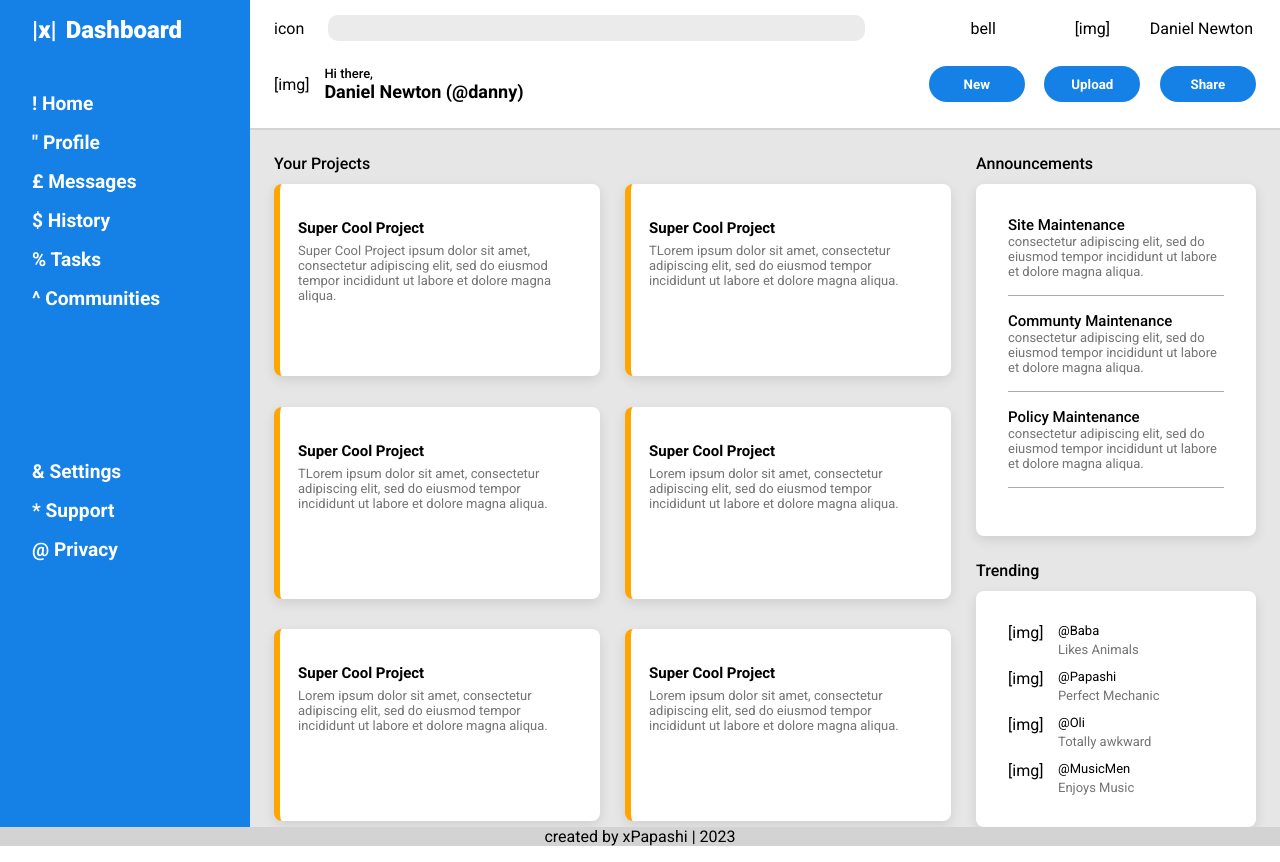
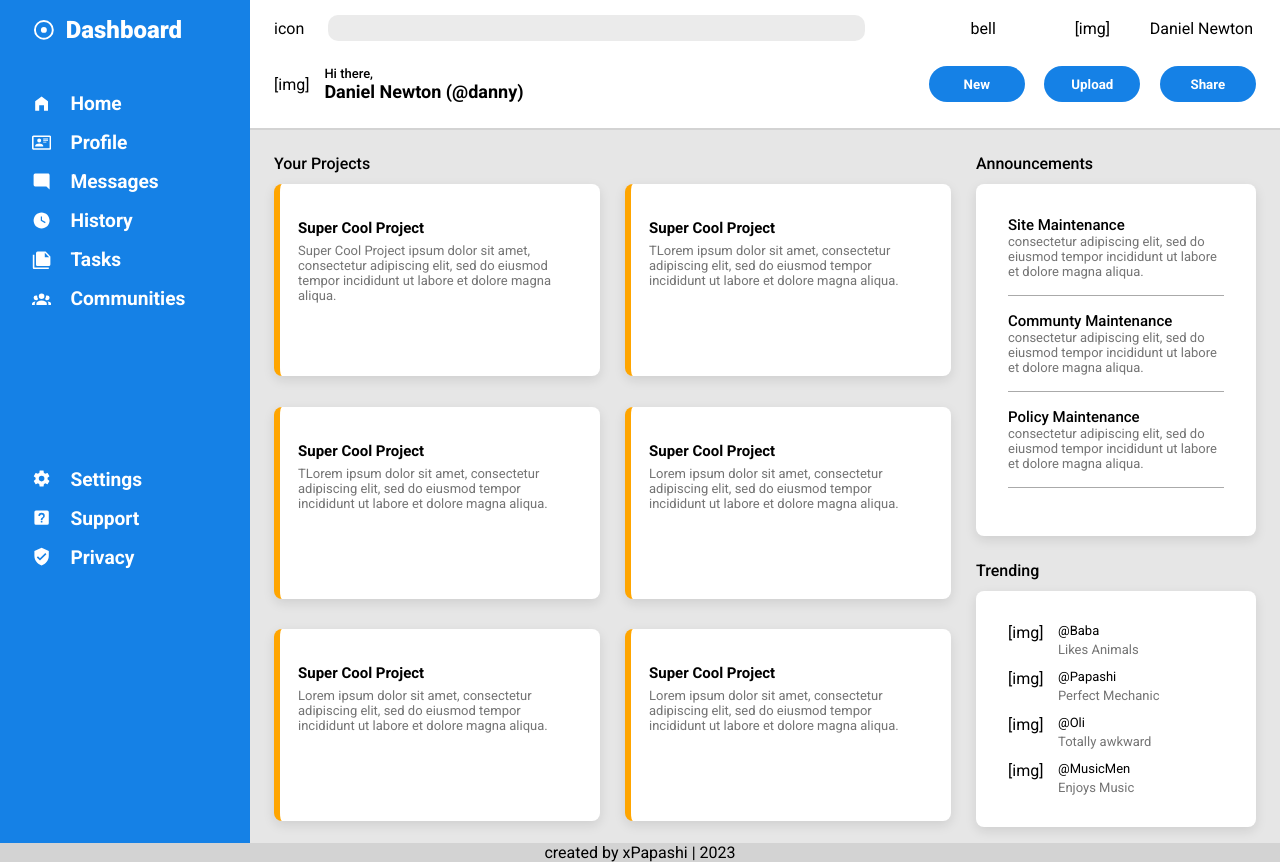
Before and after one commit to xPapashi/admin_dashboard, a plain HTML site: page index.html in a window 1280 px wide. Drawn offline with Linux system fonts and the light colour scheme.

Commit message:
Add icons and changes to UI Added icons to navbar

```diff
--- a/index.html
+++ b/index.html
@@ -10,24 +10,75 @@
     <div class="content">
       <div class="sidebar">
         <div class="logo">
-          |x|
+          <svg xmlns="http://www.w3.org/2000/svg" viewBox="0 0 24 24">
+            <title>adjust</title>
+            <path
+              d="M12,2A10,10 0 0,0 2,12A10,10 0 0,0 12,22A10,10 0 0,0 22,12A10,10 0 0,0 12,2M12,20C7.59,20 4,16.41 4,12C4,7.59 7.59,4 12,4C16.41,4 20,7.59 20,12C20,16.41 16.41,20 12,20M15,12A3,3 0 0,1 12,15A3,3 0 0,1 9,12A3,3 0 0,1 12,9A3,3 0 0,1 15,12Z"
+            />
+          </svg>
           <div class="title">Dashboard</div>
         </div>
         <div class="links-top">
           <ul>
-            <li>! Home</li>
-            <li>" Profile</li>
-            <li>£ Messages</li>
-            <li>$ History</li>
-            <li>% Tasks</li>
-            <li>^ Communities</li>
+            <li>
+              <svg xmlns="http://www.w3.org/2000/svg" viewBox="0 0 24 24">
+                <title>home-variant</title>
+                <path d="M12,3L20,9V21H15V14H9V21H4V9L12,3Z" />
+              </svg>
+              Home
+            </li>
+            <li>
+              <svg xmlns="http://www.w3.org/2000/svg" viewBox="0 0 24 24">
+                <title>card-account-details-outline</title>
+                <path
+                  d="M22,3H2C0.91,3.04 0.04,3.91 0,5V19C0.04,20.09 0.91,20.96 2,21H22C23.09,20.96 23.96,20.09 24,19V5C23.96,3.91 23.09,3.04 22,3M22,19H2V5H22V19M14,17V15.75C14,14.09 10.66,13.25 9,13.25C7.34,13.25 4,14.09 4,15.75V17H14M9,7A2.5,2.5 0 0,0 6.5,9.5A2.5,2.5 0 0,0 9,12A2.5,2.5 0 0,0 11.5,9.5A2.5,2.5 0 0,0 9,7M14,7V8H20V7H14M14,9V10H20V9H14M14,11V12H18V11H14"
+                />
+              </svg>
+              Profile
+            </li>
+            <li>
+              <svg xmlns="http://www.w3.org/2000/svg" viewBox="0 0 24 24">
+                <title>message-reply</title>
+                <path
+                  d="M22,4C22,2.89 21.1,2 20,2H4A2,2 0 0,0 2,4V16A2,2 0 0,0 4,18H18L22,22V4Z"
+                />
+              </svg>
+              Messages
+            </li>
+            <li>
+              <svg xmlns="http://www.w3.org/2000/svg" viewBox="0 0 24 24">
+                <title>clock-time-four</title>
+                <path
+                  d="M12 2C6.5 2 2 6.5 2 12C2 17.5 6.5 22 12 22C17.5 22 22 17.5 22 12S17.5 2 12 2M16.3 15.2L11 12.3V7H12.5V11.4L17 13.9L16.3 15.2Z"
+                />
+              </svg>
+              History
+            </li>
+            <li>
+              <svg xmlns="http://www.w3.org/2000/svg" viewBox="0 0 24 24">
+                <title>note-multiple</title>
+                <path
+                  d="M16,9H21.5L16,3.5V9M7,2H17L23,8V18A2,2 0 0,1 21,20H7C5.89,20 5,19.1 5,18V4A2,2 0 0,1 7,2M3,6V22H21V24H3A2,2 0 0,1 1,22V6H3Z"
+                />
+              </svg>
+              Tasks
+            </li>
+            <li>
+              <svg xmlns="http://www.w3.org/2000/svg" viewBox="0 0 24 24">
+                <title>account-group</title>
+                <path
+                  d="M12,5.5A3.5,3.5 0 0,1 15.5,9A3.5,3.5 0 0,1 12,12.5A3.5,3.5 0 0,1 8.5,9A3.5,3.5 0 0,1 12,5.5M5,8C5.56,8 6.08,8.15 6.53,8.42C6.38,9.85 6.8,11.27 7.66,12.38C7.16,13.34 6.16,14 5,14A3,3 0 0,1 2,11A3,3 0 0,1 5,8M19,8A3,3 0 0,1 22,11A3,3 0 0,1 19,14C17.84,14 16.84,13.34 16.34,12.38C17.2,11.27 17.62,9.85 17.47,8.42C17.92,8.15 18.44,8 19,8M5.5,18.25C5.5,16.18 8.41,14.5 12,14.5C15.59,14.5 18.5,16.18 18.5,18.25V20H5.5V18.25M0,20V18.5C0,17.11 1.89,15.94 4.45,15.6C3.86,16.28 3.5,17.22 3.5,18.25V20H0M24,20H20.5V18.25C20.5,17.22 20.14,16.28 19.55,15.6C22.11,15.94 24,17.11 24,18.5V20Z"
+                />
+              </svg>
+              Communities
+            </li>
           </ul>
         </div>
         <div class="links-bot">
           <ul>
-            <li>& Settings</li>
-            <li>* Support</li>
-            <li>@ Privacy</li>
+            <li><svg xmlns="http://www.w3.org/2000/svg" viewBox="0 0 24 24"><title>cog</title><path d="M12,15.5A3.5,3.5 0 0,1 8.5,12A3.5,3.5 0 0,1 12,8.5A3.5,3.5 0 0,1 15.5,12A3.5,3.5 0 0,1 12,15.5M19.43,12.97C19.47,12.65 19.5,12.33 19.5,12C19.5,11.67 19.47,11.34 19.43,11L21.54,9.37C21.73,9.22 21.78,8.95 21.66,8.73L19.66,5.27C19.54,5.05 19.27,4.96 19.05,5.05L16.56,6.05C16.04,5.66 15.5,5.32 14.87,5.07L14.5,2.42C14.46,2.18 14.25,2 14,2H10C9.75,2 9.54,2.18 9.5,2.42L9.13,5.07C8.5,5.32 7.96,5.66 7.44,6.05L4.95,5.05C4.73,4.96 4.46,5.05 4.34,5.27L2.34,8.73C2.21,8.95 2.27,9.22 2.46,9.37L4.57,11C4.53,11.34 4.5,11.67 4.5,12C4.5,12.33 4.53,12.65 4.57,12.97L2.46,14.63C2.27,14.78 2.21,15.05 2.34,15.27L4.34,18.73C4.46,18.95 4.73,19.03 4.95,18.95L7.44,17.94C7.96,18.34 8.5,18.68 9.13,18.93L9.5,21.58C9.54,21.82 9.75,22 10,22H14C14.25,22 14.46,21.82 14.5,21.58L14.87,18.93C15.5,18.67 16.04,18.34 16.56,17.94L19.05,18.95C19.27,19.03 19.54,18.95 19.66,18.73L21.66,15.27C21.78,15.05 21.73,14.78 21.54,14.63L19.43,12.97Z" /></svg> Settings</li>
+            <li><svg xmlns="http://www.w3.org/2000/svg" viewBox="0 0 24 24"><title>help-box</title><path d="M11,18H13V16H11V18M12,6A4,4 0 0,0 8,10H10A2,2 0 0,1 12,8A2,2 0 0,1 14,10C14,12 11,11.75 11,15H13C13,12.75 16,12.5 16,10A4,4 0 0,0 12,6M5,3H19A2,2 0 0,1 21,5V19A2,2 0 0,1 19,21H5A2,2 0 0,1 3,19V5A2,2 0 0,1 5,3Z" /></svg> Support</li>
+            <li><svg xmlns="http://www.w3.org/2000/svg" viewBox="0 0 24 24"><title>shield-check</title><path d="M10,17L6,13L7.41,11.59L10,14.17L16.59,7.58L18,9M12,1L3,5V11C3,16.55 6.84,21.74 12,23C17.16,21.74 21,16.55 21,11V5L12,1Z" /></svg> Privacy</li>
           </ul>
         </div>
       </div>
--- a/style.css
+++ b/style.css
@@ -4,6 +4,10 @@
     padding: 0;
     font-family: 'Roboto', sans-serif;
 }
+
+svg {fill: white;}
+
+/* CONTENT */
 
 .content {
     display: grid;
@@ -28,9 +32,11 @@
 .sidebar .logo {
     display: grid;
     grid-template-columns: 1fr 1fr;
+    align-items: center;
     font-weight: 900;
     font-size: 1.5em;
     margin-bottom: 2em;
+    column-gap: 10px;
 }
 
 .links-top ul, .links-bot ul{
@@ -42,6 +48,16 @@
 
 ul li {
     list-style-type: none;
+}
+
+li {
+    display: flex;
+    align-items: center;
+}
+
+li svg {
+    width: 1em;
+    padding-right: 1em;
 }
 
 /* HEADER */
@@ -107,6 +123,7 @@ ul li {
     background-color: #1581e6;
     color: #fff;
     font-weight: 600;
+    cursor: pointer;
 }
 
 /* MAIN */
@@ -115,9 +132,10 @@ ul li {
     grid-template-columns: 2fr minmax(180px, 280px);
     grid-template-rows: 5px 1fr 5px;
     grid-column: 2 / 4;
-    padding: 1.5em 1.5em 0 1.5em;
+    padding: 1.5em 1.5em 1em 1.5em;
     gap: 25px;
     background-color: rgb(230, 230, 230);
+
 }
 
 /* ARTICLE */
```
Also changed, not shown: img/account-group.svg (added), img/adjust.svg (added), img/card-account-details-outline.svg (added), img/clock-time-four.svg (added), img/cog.svg (added), img/help-box.svg (added), img/home-variant.svg (added), img/message-reply.svg (added), img/note-multiple.svg (added), img/shield-check.svg (added).
